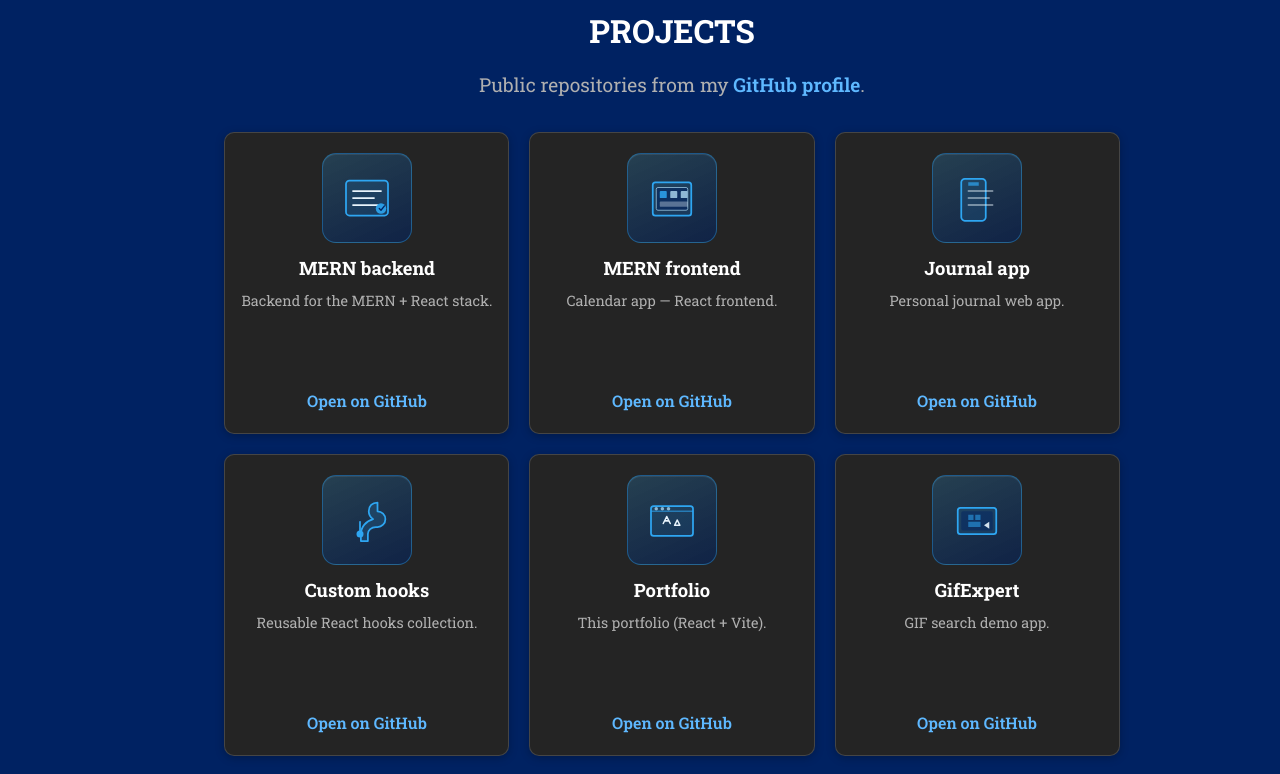
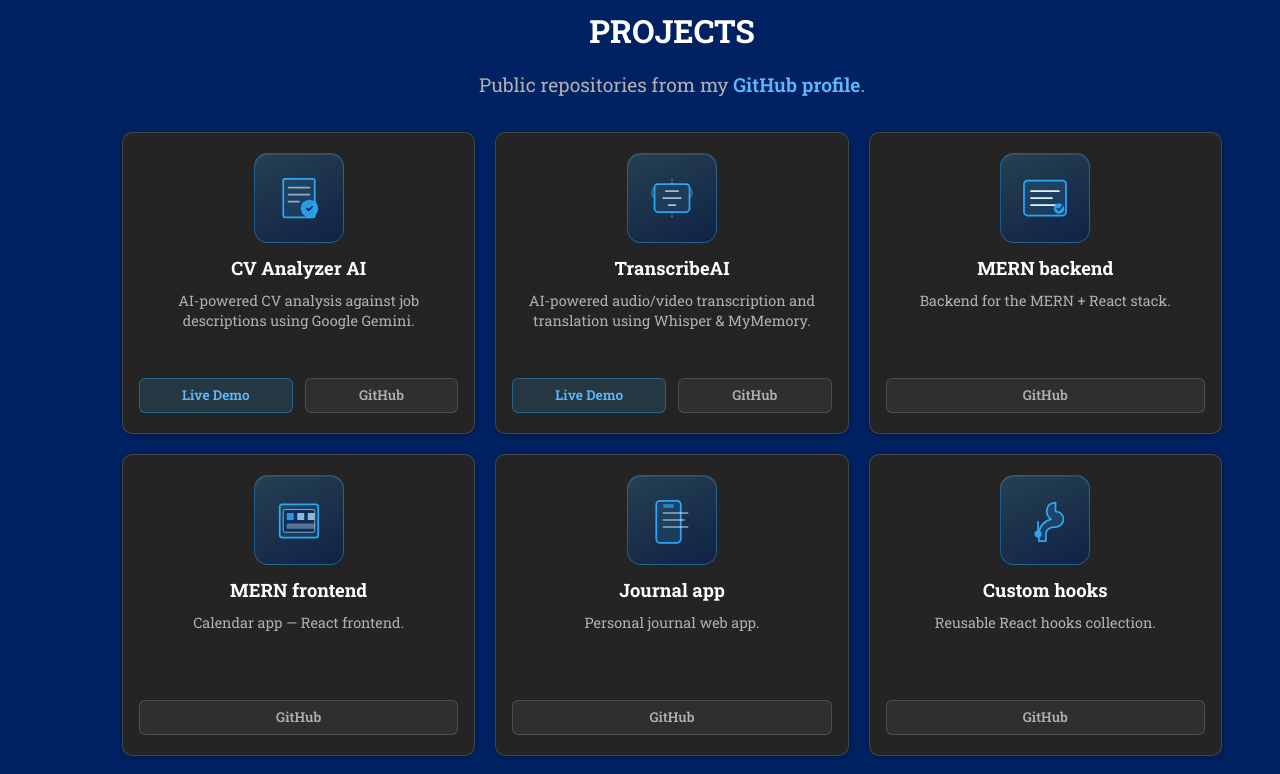
Before and after one commit to Amures/portfolio-react, a React (Vite) app: page / in a window 1280 px wide. Shown: the part 1320-2094 px from the top of the page. Built offline with nearby package versions, Linux system fonts and the light colour scheme; no server answers.

Commit message:
feat: add new projects and improve contact form layout

```diff
--- a/src/assets/styles/Contact.css
+++ b/src/assets/styles/Contact.css
@@ -1,4 +1,3 @@
-
 .contact-container {
     display: flex;
     justify-content: space-between;
@@ -9,8 +8,8 @@
 
 .contact-info {
     flex: 1;
-    margin-right: 10px;
-    margin-left: 10%;
+    margin-right: 20px;
+    margin-left: 5%;
 }
 
 .contact-info h1 {
@@ -25,8 +24,10 @@
 .contact-info p {
     margin: 10px 0;
 }
+
 .contact-info hr {
-    border-bottom:  #404040; /* Línea separadora */
+    border-bottom: #404040;
+    /* Línea separadora */
     width: auto;
     margin: 10px 0;
     margin-right: 5%;
@@ -51,20 +52,20 @@
 }
 
 .contact-form {
-    flex: 1;
-    max-width: 400px;
+    flex: 1.2;
+    max-width: 550px;
     background-color: #0e1a30;
-    padding: 20px;
+    padding: 2.5rem;
     border-radius: 15px;
-    box-shadow: 0 0 10px rgba(0, 0, 0, 0.1);
-    margin-right: 10%;
-    margin-left: 15%;
+    box-shadow: 0 4px 20px rgba(0, 0, 0, 0.3);
+    margin-right: 5%;
 }
 
 .form-switch {
     display: flex;
     justify-content: space-between;
-    margin-bottom: 20px; /* Aumenta el espacio inferior */
+    margin-bottom: 20px;
+    /* Aumenta el espacio inferior */
 }
 
 .contact-button {
@@ -87,7 +88,8 @@
 .form-row {
     display: flex;
     justify-content: space-between;
-    gap: 10px; /* Añade espacio entre los inputs */
+    gap: 10px;
+    /* Añade espacio entre los inputs */
 }
 
 .form-row input,
@@ -97,7 +99,8 @@
     padding: 10px;
     border: 1px solid #ccc;
     border-radius: 5px;
-    box-sizing: border-box; /* Asegura que el padding no afecte el ancho total */
+    box-sizing: border-box;
+    /* Asegura que el padding no afecte el ancho total */
 }
 
 .contact-form input[type="text"],
@@ -109,7 +112,8 @@
     padding: 10px;
     border: 1px solid #ccc;
     border-radius: 5px;
-    box-sizing: border-box; /* Asegura que el padding no afecte el ancho total */
+    box-sizing: border-box;
+    /* Asegura que el padding no afecte el ancho total */
 }
 
 .contact-form textarea {
@@ -136,8 +140,8 @@
     border-radius: 1em;
     outline: none;
     box-shadow: 0 0 0.5em .15em var(--glow-color),
-    0 0 1.5em 0.5em var(--glow-spread-color),
-    inset 0 0 .75em .25em var(--glow-color);
+        0 0 1.5em 0.5em var(--glow-spread-color),
+        inset 0 0 .75em .25em var(--glow-color);
     text-shadow: 0 0 .5em var(--glow-color);
     position: relative;
     transition: all 0.3s;
@@ -178,7 +182,8 @@
 }
 
 .schedule-button:hover {
-    background-color: #007bbf; /* Color de hover */
+    background-color: #007bbf;
+    /* Color de hover */
 }
 
 .schedule-button--link {
@@ -205,23 +210,27 @@
 }
 
 @media only screen and (max-width: 900px) {
-    .contact-container{
+    .contact-container {
         flex-direction: column;
         align-items: stretch;
         padding: 20px 16px 40px;
     }
-    .contact-info{
+
+    .contact-info {
         margin: 0 0 20px;
     }
-    .contact-info h1{
+
+    .contact-info h1 {
         font-size: 1.6em;
     }
-    .contact-form{
+
+    .contact-form {
         margin: 0;
         width: 100%;
         max-width: 100%;
     }
-    .form-row{
+
+    .form-row {
         flex-direction: column;
     }
 }
--- a/src/assets/styles/Projects.css
+++ b/src/assets/styles/Projects.css
@@ -78,11 +78,9 @@
   justify-content: center;
   margin-bottom: 0.75rem;
   border-radius: 14px;
-  background: linear-gradient(
-    155deg,
-    rgba(46, 166, 242, 0.22) 0%,
-    rgba(0, 34, 98, 0.55) 100%
-  );
+  background: linear-gradient(155deg,
+      rgba(46, 166, 242, 0.22) 0%,
+      rgba(0, 34, 98, 0.55) 100%);
   border: 1px solid rgba(46, 166, 242, 0.4);
   box-shadow: inset 0 1px 0 rgba(255, 255, 255, 0.08);
 }
@@ -108,12 +106,43 @@
   flex: 1;
 }
 
-.project-card a {
-  color: #5eb8ff;
+.project-card-links {
+  display: flex;
+  gap: 0.75rem;
+  justify-content: center;
+  width: 100%;
+  margin-top: 0.5rem;
+}
+
+.project-card-links a {
+  flex: 1;
+  font-size: 0.85rem;
+  padding: 0.4rem 0.25rem;
+  border-radius: 6px;
+  background: rgba(255, 255, 255, 0.05);
+  border: 1px solid rgba(255, 255, 255, 0.15);
+  color: #b0b0b0;
   text-decoration: none;
   font-weight: 600;
+  transition: all 0.2s ease;
+  white-space: nowrap;
 }
 
-.project-card a:hover {
-  text-decoration: underline;
+.project-card-links a:hover {
+  background: rgba(255, 255, 255, 0.1);
+  color: #ffffff;
+  border-color: rgba(255, 255, 255, 0.3);
+  text-decoration: none;
 }
+
+.project-card-links a.live-link {
+  background: rgba(46, 166, 242, 0.15);
+  border-color: rgba(46, 166, 242, 0.4);
+  color: #5eb8ff;
+}
+
+.project-card-links a.live-link:hover {
+  background: rgba(46, 166, 242, 0.25);
+  border-color: #2ea6f2;
+  color: #ffffff;
+}
--- a/src/components/ProjectThumb.jsx
+++ b/src/components/ProjectThumb.jsx
@@ -12,6 +12,22 @@
 }
 
 const thumbs = {
+  'cv-analyzer-ai-portfolio': (
+    <SvgWrap>
+      <rect x="14" y="10" width="36" height="44" rx="2" stroke={accent} strokeWidth="2" fill="rgba(46,166,242,0.12)" />
+      <path d="M20 20h24M20 28h24M20 36h12" stroke={light} strokeWidth="2" strokeLinecap="round" opacity="0.6" />
+      <circle cx="44" cy="44" r="10" fill={accent} opacity="0.9" />
+      <path d="M41 44l2 2 4-4" stroke="#002262" strokeWidth="2" strokeLinecap="round" strokeLinejoin="round" />
+    </SvgWrap>
+  ),
+  TranscribeAI: (
+    <SvgWrap>
+      <rect x="12" y="16" width="40" height="32" rx="4" stroke={accent} strokeWidth="2" fill="rgba(46,166,242,0.1)" />
+      <path d="M22 32h20M25 24h14M28 40h8" stroke={light} strokeWidth="2" strokeLinecap="round" opacity="0.7" />
+      <path d="M12 32c-4-4-4-8 0-12M52 32c4-4 4-8 0-12" stroke={accent} strokeWidth="2" strokeLinecap="round" opacity="0.5" />
+      <path d="M32 10v6M32 48v6" stroke={dim} strokeWidth="1" strokeDasharray="2 2" />
+    </SvgWrap>
+  ),
   'React-MERN-backend': (
     <SvgWrap>
       <rect x="8" y="12" width="48" height="40" rx="4" stroke={accent} strokeWidth="2" fill="rgba(46,166,242,0.12)" />
--- a/src/components/Projects.jsx
+++ b/src/components/Projects.jsx
@@ -4,6 +4,19 @@
 const GITHUB_USER = 'Amures';
 /** Public repos — same list as https://github.com/Amures?tab=repositories */
 const projects = [
+  {
+    slug: 'cv-analyzer-ai-portfolio',
+    title: 'CV Analyzer AI',
+    description: 'AI-powered CV analysis against job descriptions using Google Gemini.',
+    liveUrl: 'https://cv-analyzer-ai-portfolio.vercel.app/',
+  },
+  {
+    slug: 'TranscribeAI',
+    title: 'TranscribeAI',
+    description:
+      'AI-powered audio/video transcription and translation using Whisper & MyMemory.',
+    liveUrl: 'https://transcribe-ai-eight.vercel.app/',
+  },
   {
     slug: 'React-MERN-backend',
     title: 'MERN backend',
@@ -61,9 +74,21 @@
             <ProjectThumb slug={project.slug} />
             <h3>{project.title}</h3>
             <p className="project-card-desc">{project.description}</p>
-            <a href={project.url} target="_blank" rel="noopener noreferrer">
-              Open on GitHub
-            </a>
+            <div className="project-card-links">
+              {project.liveUrl && (
+                <a
+                  href={project.liveUrl}
+                  target="_blank"
+                  rel="noopener noreferrer"
+                  className="live-link"
+                >
+                  Live Demo
+                </a>
+              )}
+              <a href={project.url} target="_blank" rel="noopener noreferrer">
+                GitHub
+              </a>
+            </div>
           </article>
         ))}
       </div>
```
